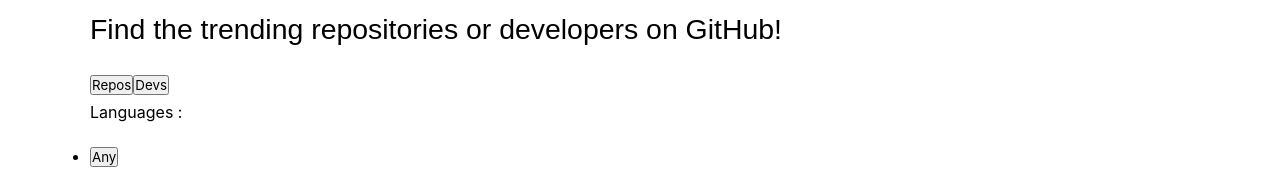
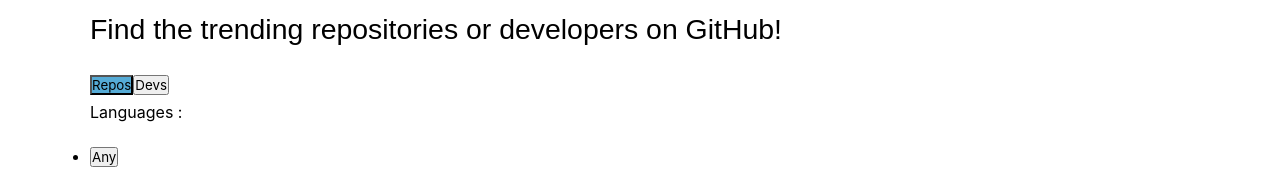
Before and after one commit to SrikarKSV/github-trends, a React (Create React App) app: page / in a window 1280 px wide. Shown: the part 203-372 px from the top of the page. Built offline with nearby package versions, Linux system fonts and the light colour scheme; no server answers; a web font is replaced by a local one.

Commit message:
👌 IMPROVE: Added active style to the modes

```diff
--- a/src/components/Menu.js
+++ b/src/components/Menu.js
@@ -10,8 +10,9 @@
   };
 
   render() {
-    const { updateLanguage, updateDate, updateMode } = this.props;
+    const { updateLanguage, updateDate, updateMode, mode } = this.props;
     const popularLanguages = ['Any', 'Python', 'JavaScript', 'Go', 'Css'];
+    const trendingModes = ['Repos', 'Devs'];
     const dateRange = {
       Today: 'daily',
       'This week': 'weekly',
@@ -22,8 +23,19 @@
       <section className='menu-container'>
         <h4>Find the trending repositories or developers on GitHub!</h4>
         <div className='trend-select'>
-          <button onClick={() => updateMode('repos')}>Repos</button>
-          <button onClick={() => updateMode('devs')}>Devs</button>
+          {trendingModes.map((trendingMode) => (
+            <button
+              key={trendingMode}
+              style={
+                mode === trendingMode.toLowerCase()
+                  ? { background: '#55ABD6' }
+                  : {}
+              }
+              onClick={() => updateMode('repos')}
+            >
+              {trendingMode}
+            </button>
+          ))}
         </div>
         <div className='menu-options'>
           <div className='menu-options__languages'>
```
